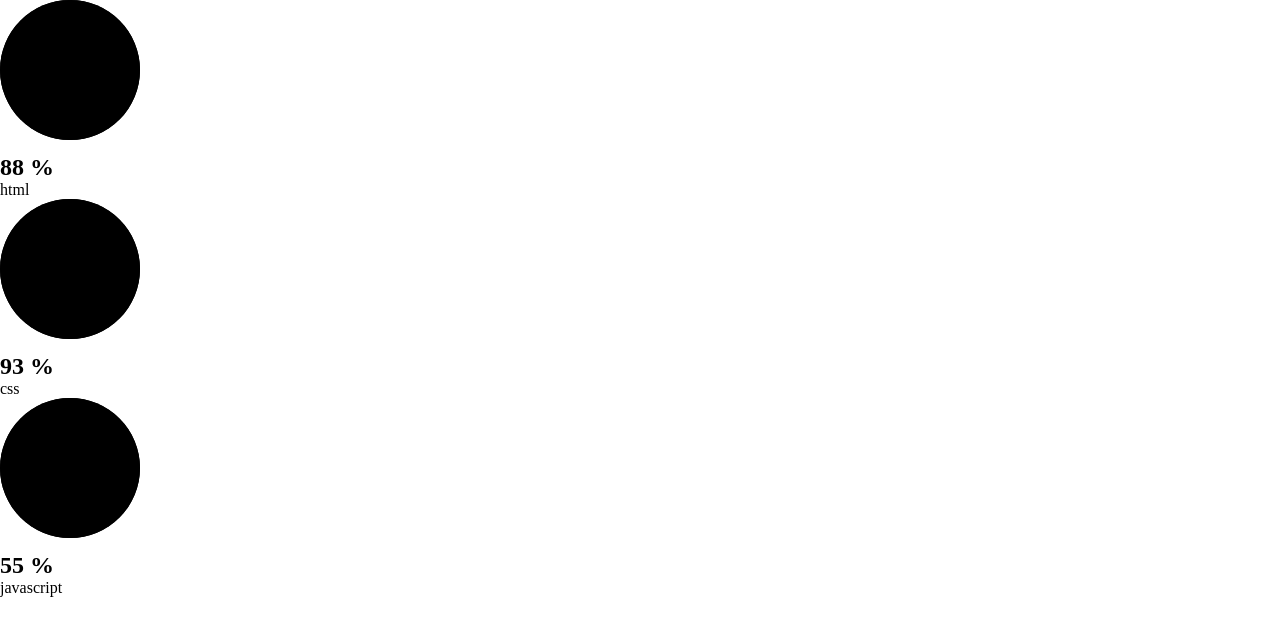
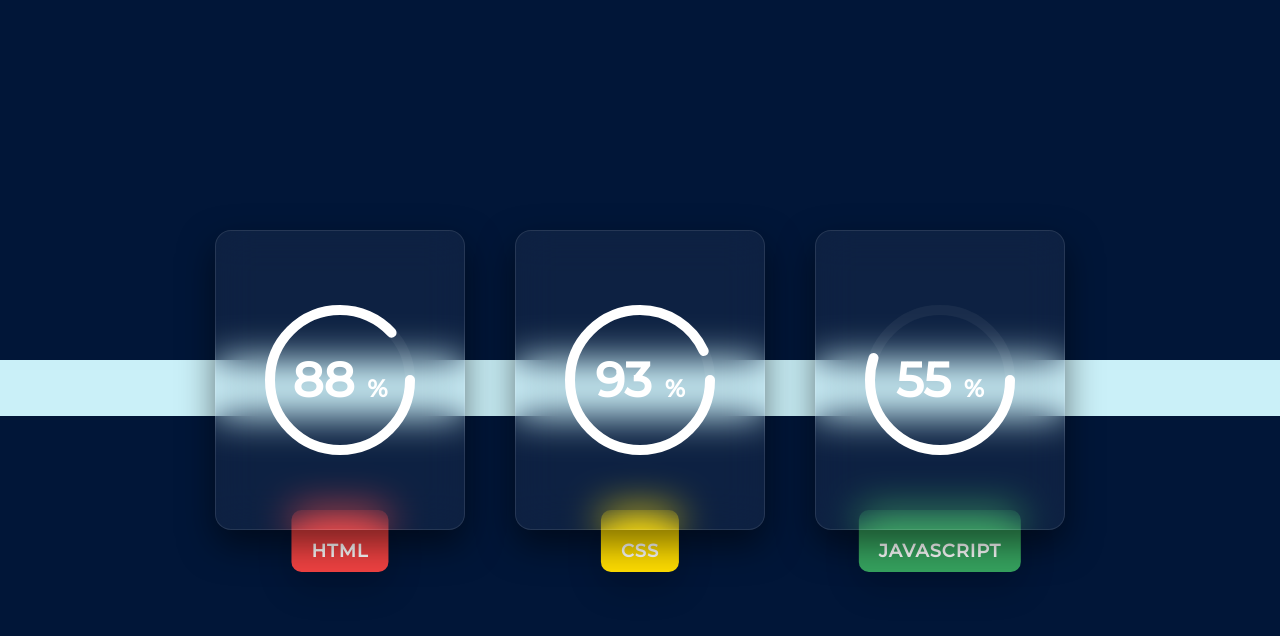
Before and after one commit to prabeenprabu/progress-card, a plain HTML site: page index.html in a window 1280 px wide. Drawn offline with Linux system fonts and the light colour scheme.

Commit message:
style finished

```diff
--- a/css/style.css
+++ b/css/style.css
@@ -1,7 +1,10 @@
+@import url("https://fonts.googleapis.com/css2?family=Montserrat:ital,wght@0,100;0,200;0,300;0,400;0,500;1,100;1,200;1,300;1,400;1,600&display=swap");
+
 * {
     margin: 0;
     padding: 0;
     box-sizing: border-box;
+    font-family: "Montserrat", sans-serif;
 }
 
 :root {
@@ -11,3 +14,146 @@
     --color-yellow: #ffdd00;
     --color-light-blue: #caf0f8;
 }
+
+/* ------------------style to section part-------------------- */
+section {
+    background-color: var(--color-navy-blue);
+    width: 100%;
+    min-height: 100vh;
+    display: flex;
+    justify-content: center;
+    align-items: center;
+    position: relative;
+}
+
+section::before {
+    content: "";
+    position: absolute;
+    top: 45%;
+    left: 0;
+    width: 100%;
+    height: 3.5rem;
+    background-color: var(--color-light-blue);
+}
+
+/* ---------------------contianer------------------------ */
+.container {
+    width: 900px;
+    display: flex;
+    justify-content: space-around;
+    flex-wrap: wrap;
+}
+
+.container .card {
+    position: relative;
+    width: 250px;
+    height: 300px;
+    text-align: center;
+    z-index: 10;
+    margin: 20px 20px 60px;
+}
+
+.container .card .box {
+    position: absolute;
+    top: 0;
+    left: 0;
+    width: 100%;
+    height: 100%;
+    display: flex;
+    justify-content: center;
+    align-items: center;
+    background-color: rgba(255, 255, 255, 0.05);
+    box-shadow: 0 15px 35px rgba(0, 0, 0, 0.5);
+    backdrop-filter: blur(1.2rem);
+    z-index: 10;
+    border: 1px solid rgba(255, 255, 255, 0.1);
+    border-radius: 1rem;
+}
+
+.percent {
+    position: relative;
+    width: 150px;
+    height: 150px;
+    border-radius: 50%;
+    z-index: 100;
+}
+.percent .number {
+    position: absolute;
+    top: 0;
+    left: 0;
+    width: 100%;
+    height: 100%;
+    display: flex;
+    justify-content: center;
+    align-items: center;
+}
+.percent .number h2 {
+    color: white;
+    font-weight: 700;
+    font-size: 3rem;
+}
+.percent .number h2 span {
+    font-size: 1.5rem;
+}
+.text {
+    position: absolute;
+    bottom: -42px;
+    color: white;
+    z-index: 1;
+    left: 50%;
+    transform: translateX(-50%);
+    text-align: center;
+    padding: 30px 20px 10px;
+    background-color: var(--color-red);
+    border-radius: 10px;
+    font-size: 18px;
+    font-weight: 800;
+    letter-spacing: 1px;
+    text-transform: uppercase;
+    box-shadow: 0 15px 35px rgba(0, 0, 0, 0.2);
+    pointer-events: none;
+    transition: bottom 0.5s, padding 0.5s, z-index 0s, transform 0.5s;
+    transition-delay: 0.5s, 0.5s, 0.5s, 0.5s;
+}
+.card:hover .text {
+    transition-delay: 0s, 0s, 0.5s, 0.5s;
+    padding: 10px 20px;
+    transform: translate(-50%, -50px);
+    z-index: 11;
+    bottom: -70px;
+}
+.card:nth-child(2) .text {
+    background-color: var(--color-yellow);
+}
+.card:nth-child(3) .text {
+    background-color: var(--color-green);
+}
+svg {
+    position: relative;
+    width: 150px;
+    height: 150px;
+}
+svg circle {
+    width: 100%;
+    height: 100%;
+    fill: none;
+    stroke-width: 10;
+    stroke: rgba(255, 255, 255, 0.05);
+    transform: translate(5px, 5px);
+    stroke-linecap: round;
+}
+svg circle:nth-child(2) {
+    stroke: #fff;
+    stroke-dasharray: 440px;
+    stroke-dashoffset: 440px;
+}
+
+.card:nth-child(1) svg circle:nth-child(2) {
+    stroke-dashoffset: calc(440px - (440px * 88) / 100);
+}
+.card:nth-child(2) svg circle:nth-child(2) {
+    stroke-dashoffset: calc(440px - (440px * 93) / 100);
+}
+.card:nth-child(3) svg circle:nth-child(2) {
+    stroke-dashoffset: calc(440px - (440px * 55) / 100);
+}
```
